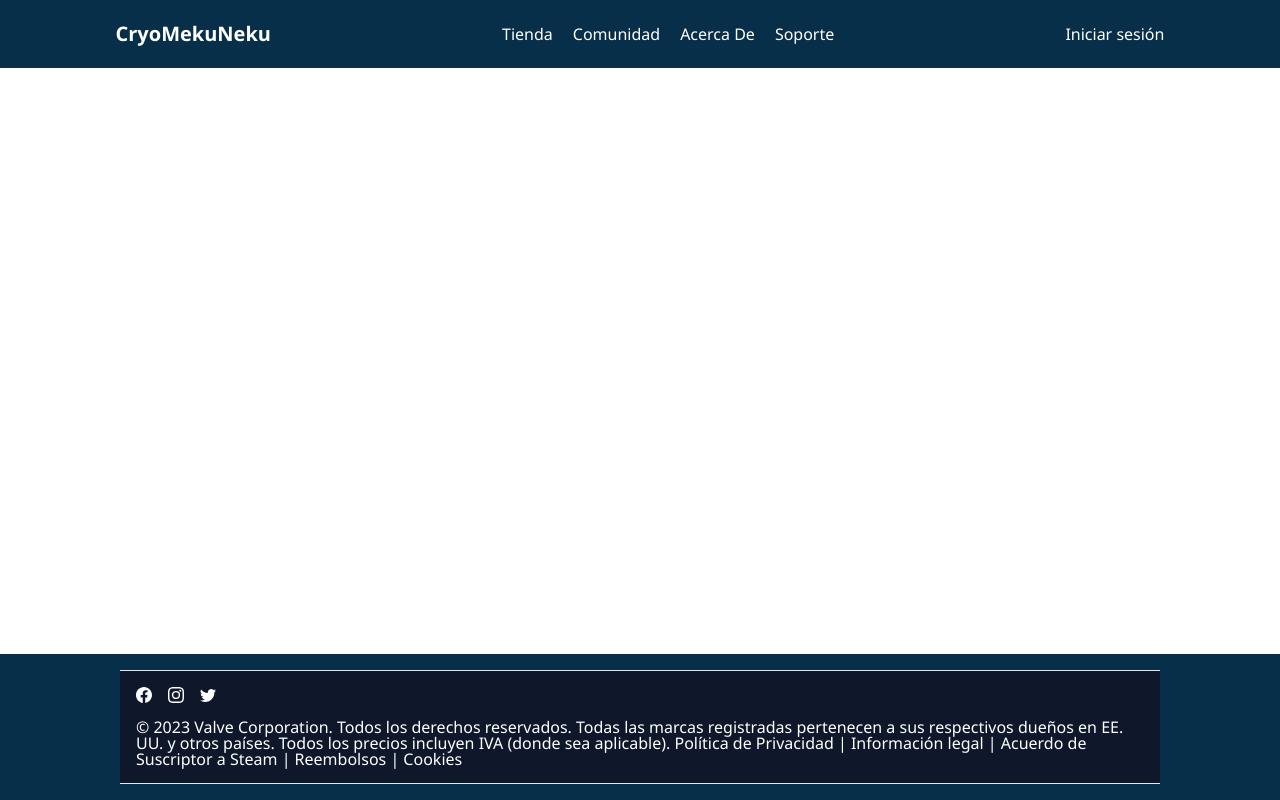
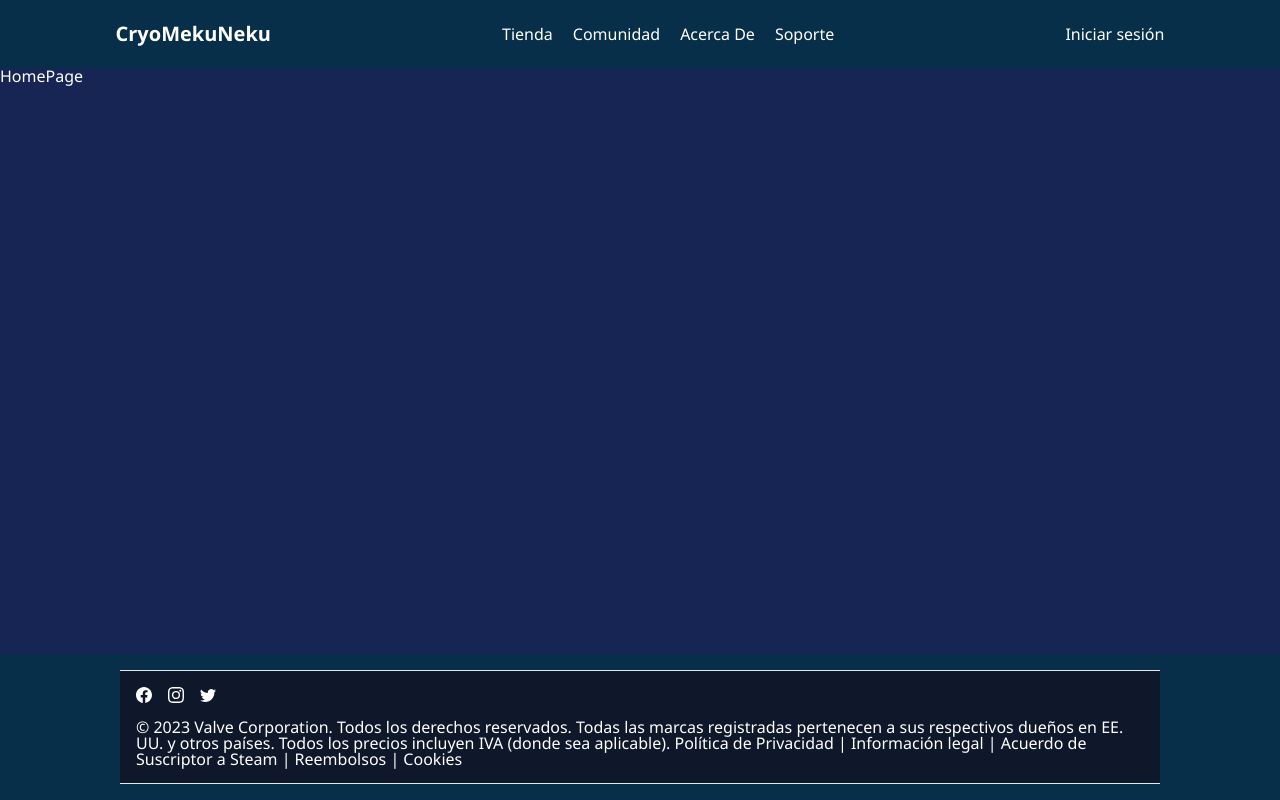
Before and after one commit to Dp100131/CryoMekuNeku, a React (Create React App) app: page / in a window 1280 px wide. Built offline with nearby package versions, Linux system fonts and the light colour scheme; the HTML template or start-up script is replaced by a standard one.

Commit message:
add routes

```diff
--- a/src/App.css
+++ /dev/null
@@ -1,47 +0,0 @@
-html, body, div, span, applet, object, iframe,
-h1, h2, h3, h4, h5, h6, p, blockquote, pre,
-a, abbr, acronym, address, big, cite, code,
-del, dfn, em, img, ins, kbd, q, s, samp,
-small, strike, strong, sub, sup, tt, var,
-b, u, i, center,
-dl, dt, dd, ol, ul, li,
-fieldset, form, label, legend,
-table, caption, tbody, tfoot, thead, tr, th, td,
-article, aside, canvas, details, embed,
-figure, figcaption, footer, header, hgroup,
-menu, nav, output, ruby, section, summary,
-time, mark, audio, video {
-	margin: 0;
-	padding: 0;
-	border: 0;
-	font-size: 100%;
-	font: inherit;
-	vertical-align: baseline;
-}
-/* HTML5 display-role reset for older browsers */
-article, aside, details, figcaption, figure,
-footer, header, hgroup, menu, nav, section {
-	display: block;
-}
-body {
-	line-height: 1;
-}
-ol, ul {
-	list-style: none;
-}
-blockquote, q {
-	quotes: none;
-}
-blockquote:before, blockquote:after,
-q:before, q:after {
-	content: '';
-	content: none;
-}
-table {
-	border-collapse: collapse;
-	border-spacing: 0;
-}
-
-*{
-    font-family: 'Segoe UI', Tahoma, Geneva, Verdana, sans-serif;
-}
--- a/src/App.js
+++ b/src/App.js
@@ -4,24 +4,24 @@ import { HomePage } from './Pages/HomePage';
 import { DetailPage } from './Pages/DetailPage';
 import { LogInPage } from './Pages/LogInPage';
 import { ProfilePage } from './Pages/ProfilePage';
-import {HashRouter, Routes, Route} from 'react-router-dom'
+import {BrowserRouter, Routes, Route} from 'react-router-dom'
 
 function App() {
   return (
-    <HashRouter>
-      <div className="min-h-screen flex flex-col">
-        <Header></Header>
-        <div className='flex-1'>
+    <BrowserRouter>
+        <div className="min-h-screen flex flex-col">
+          <Header></Header>
+          <div className="flex-1">
             <Routes>
               <Route path='/' element={ <HomePage/>}/>
               <Route path='/detail' element={ <DetailPage/>}/>
               <Route path='/LogIn' element={ <LogInPage/>}/>
               <Route path='/profile' element={ <ProfilePage/>}/>
             </Routes>
+          </div>
+          <Footer></Footer>
         </div>
-        <Footer></Footer>
-      </div>
-    </HashRouter>
+    </BrowserRouter>
   )
 }
 
--- a/src/Components/Header/index.js
+++ b/src/Components/Header/index.js
@@ -4,7 +4,7 @@ import "./index.css";
 export function Header(){
 
     return(
-        <header className="flex flex-row justify-around items-center text-center pt-5 pb-5 bg-sky-950 text-white fixed top-0 w-full z-10 text-serift">
+        <header className="flex flex-row justify-around items-center text-center pt-5 pb-5 bg-sky-950 text-white">
             <div className="logo">
                 <h1 className="text-xl font-bold ">CryoMekuNeku</h1>
             </div>
--- a/src/Pages/DetailPage/index.css
+++ b/src/Pages/DetailPage/index.css
@@ -0,0 +1,3 @@
+*{
+    font-family: 'Segoe UI', Tahoma, Geneva, Verdana, sans-serif;
+}
--- a/src/Pages/HomePage/index.css
+++ b/src/Pages/HomePage/index.css
@@ -0,0 +1,3 @@
+h1{
+    font-family: 'Segoe UI', Tahoma, Geneva, Verdana, sans-serif;
+}
--- a/src/Pages/LogInPage/index.css
+++ b/src/Pages/LogInPage/index.css
@@ -0,0 +1,3 @@
+*{
+    font-family: 'Segoe UI', Tahoma, Geneva, Verdana, sans-serif;
+}
--- a/src/Pages/ProfilePage/index.css
+++ b/src/Pages/ProfilePage/index.css
@@ -0,0 +1,3 @@
+*{
+    font-family: 'Segoe UI', Tahoma, Geneva, Verdana, sans-serif;
+}
--- a/src/index.css
+++ b/src/index.css
@@ -46,6 +46,6 @@ table {
 	border-spacing: 0;
 }
 
-/* body{
+body{
   background-color: #172554;
-} */
+}
```
